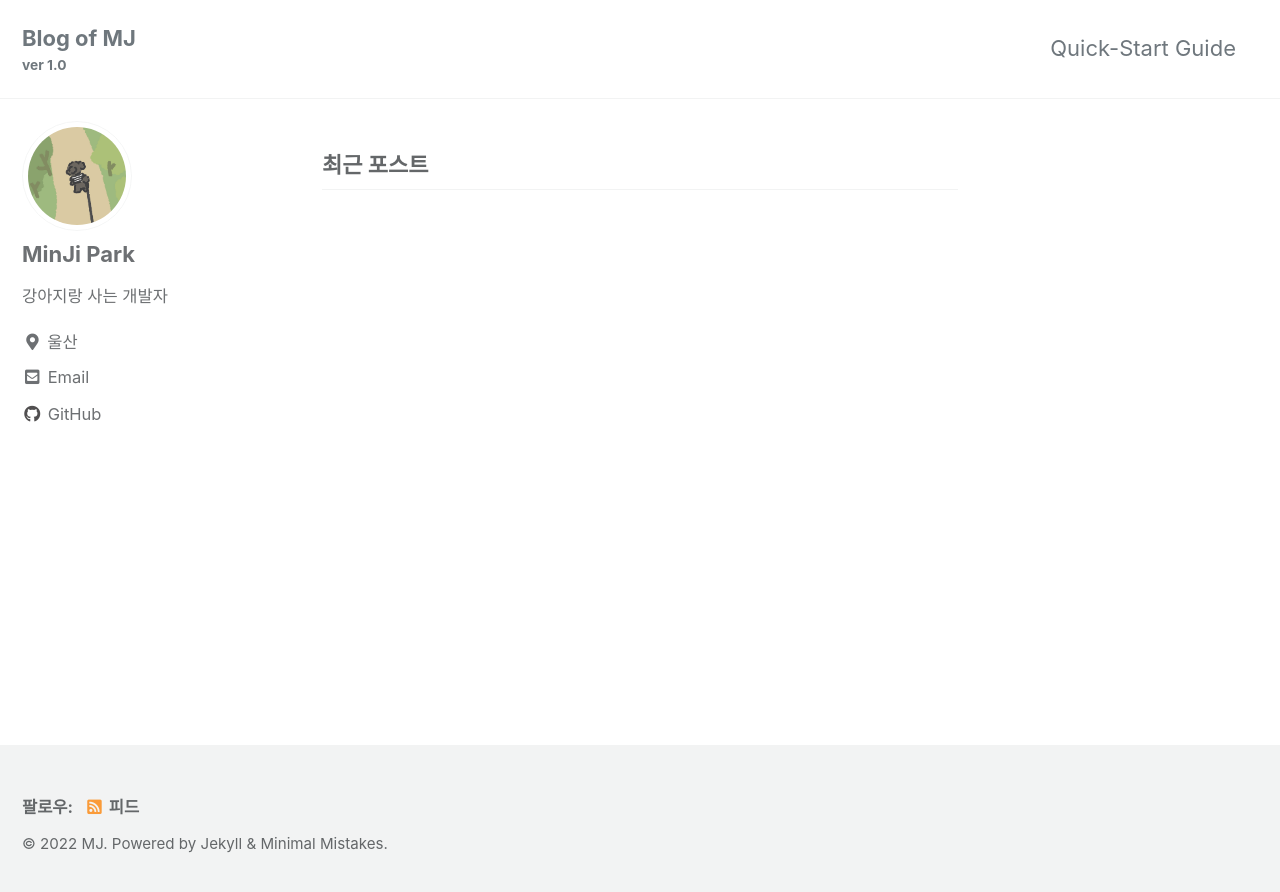
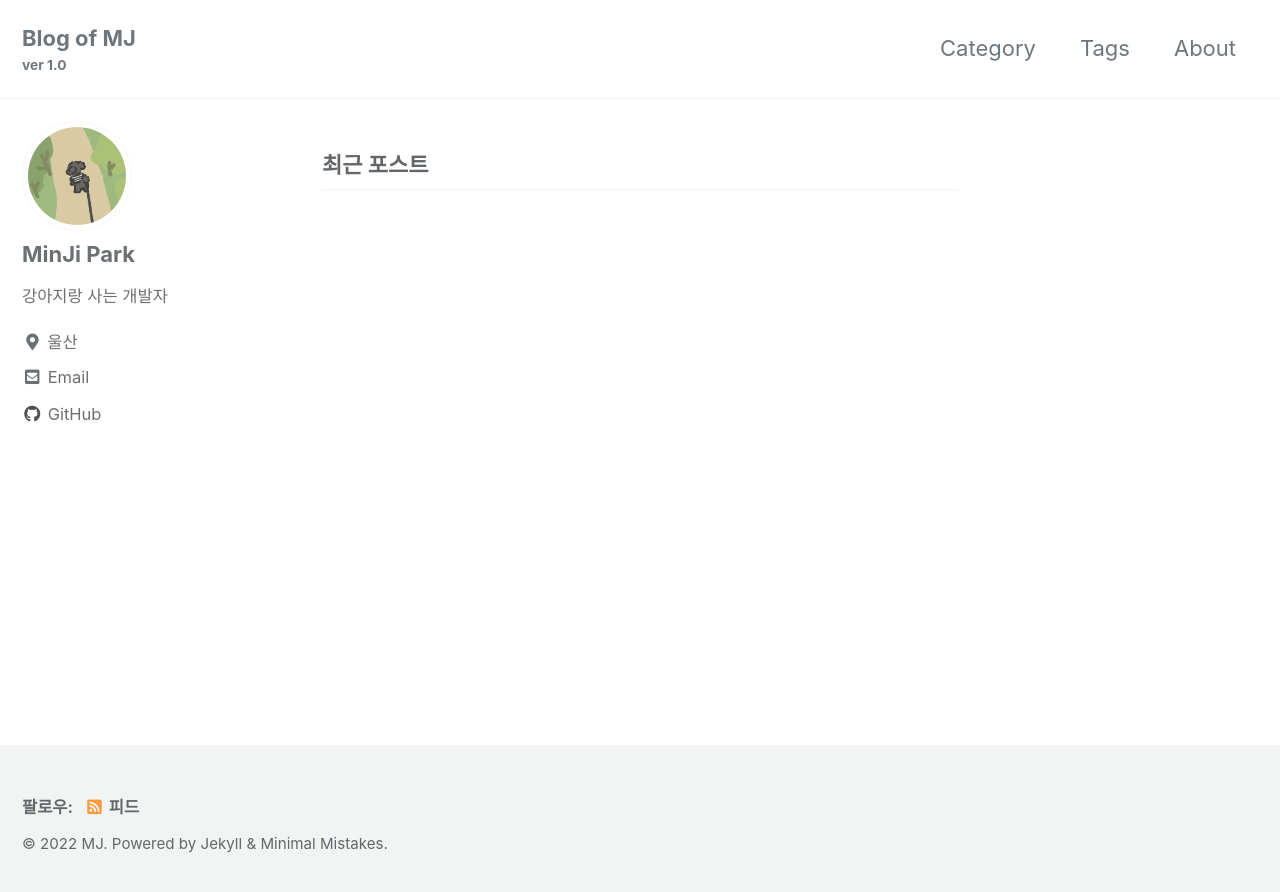
Before and after one commit to tech-minji/tech-minji.github.io, a Jekyll site: the page built from index.html, in a window 1280 px wide. Shown: the top 892 px of the page. Built offline with Jekyll 4.4.1, drawn with Linux system fonts in a browser that asks for light colours; cached includes are drawn as plain includes; the list of posts is cut into pages by our own code.

Commit message:
Change Blog Menu

```diff
--- a/_data/navigation.yml
+++ b/_data/navigation.yml
@@ -1,7 +1,13 @@
 # main links
 main:
-  - title: "Quick-Start Guide"
-    url: https://mmistakes.github.io/minimal-mistakes/docs/quick-start-guide/
+  - title : "Category"
+    url : /categories/
+  - title : "Tags"
+    url : /tags/
+  - title : "About"
+    url : /about/
+  # - title: "Quick-Start Guide"
+  #   url: https://mmistakes.github.io/minimal-mistakes/docs/quick-start-guide/
   # - title: "About"
   #   url: https://mmistakes.github.io/minimal-mistakes/about/
   # - title: "Sample Posts"
```
